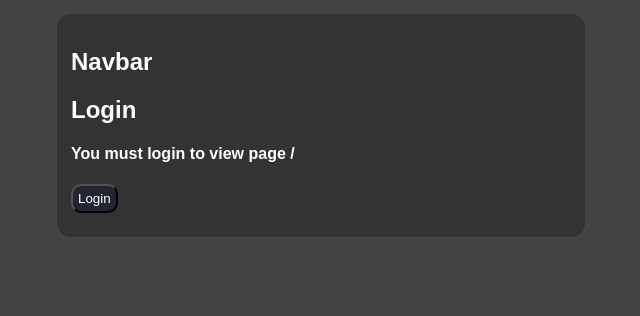
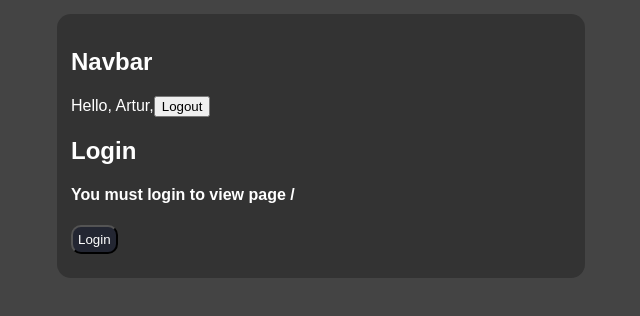
Before and after one commit to andrzej-stasinski/react-list, a React (Create React App) app: page /login in a window 1280 px wide. Shown: the top 316 px of the page, without its empty margins (319-959 px from the left). Built offline with nearby package versions, Linux system fonts and the light colour scheme.

Commit message:
Navbar & Context API for info about user

```diff
--- a/src/App.js
+++ b/src/App.js
@@ -6,7 +6,7 @@ import NotFound from './components/NotFound'
 import Navbar from './container/Navbar'
 import {BrowserRouter as Router, Redirect, Route, Switch} from 'react-router-dom'
 import styled from 'styled-components'
-
+import {CurrentUserProvider} from './context/CurrentUser'
 
 const Container = styled.div`
   background: #333;
@@ -40,6 +40,8 @@ class App extends Component {
   render() {
     return(
       <Router>
+
+        <CurrentUserProvider>
           <Container>
             <Navbar />
             <Switch>
@@ -51,8 +53,8 @@ class App extends Component {
               <Route path='/login' component={Login} />
               <Route component={NotFound} />
             </Switch>
-
           </Container>
+        </CurrentUserProvider>
 
       </Router>
     )
--- a/src/container/Navbar.js
+++ b/src/container/Navbar.js
@@ -1,10 +1,29 @@
 import React, { Component } from 'react'
-
+import {CurrentUserConsumer} from '../context/CurrentUser'
 class Navbar extends Component {
     render() {
         return (
             <div>
                 <h2>Navbar</h2>
+                <CurrentUserConsumer>
+                {
+                (props) => {
+                    console.log(props)
+                    return (
+                        <div>
+                        {
+                        props.user
+                        ? <div>
+                            Hello, {props.user.name},
+                            <button onClick={props.logout}>Logout</button>
+                          </div>
+                        : <div>Please, login...</div>
+                        }
+                        </div>
+                    )
+                }
+                }
+                </CurrentUserConsumer>
             </div>
         )
     }
--- a/src/context/CurrentUser.js
+++ b/src/context/CurrentUser.js
@@ -4,7 +4,7 @@ const CurrentUserContext = React.createContext()
 
 export class CurrentUserProvider extends Component {
     state = {
-        user: null
+        user: {name: 'Artur'}
     }
     login = () => {
         this.setState({ user: {user: 'Antonio'} });
```
Lines whose indentation alone changed are shown as unchanged.
